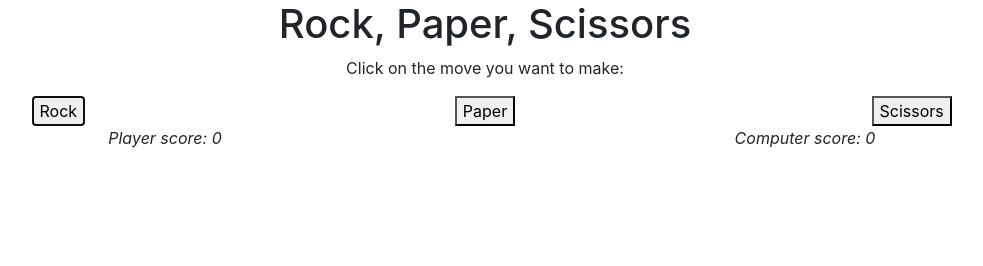
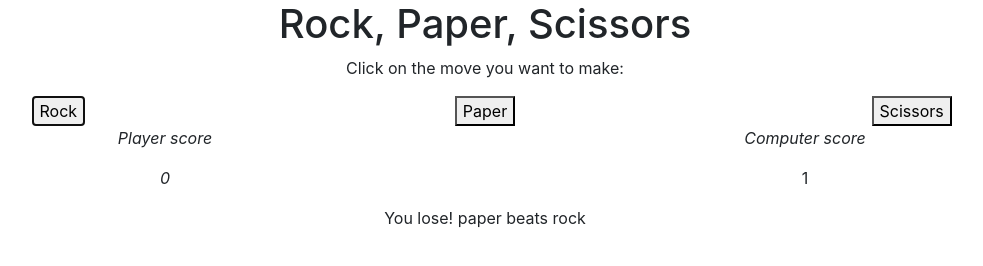
Before and after one commit to ste001/rock-paper-scissors, a plain HTML site: page index.html in a window 1280 px wide. Both pictures are taken after a click on the button "Rock". Shown: the whole page, without its empty margins (155-1138 px from the left). Drawn offline with nearby package versions, Linux system fonts and the light colour scheme.

Commit message:
Add game loop and win/loss messages

```diff
--- a/game.js
+++ b/game.js
@@ -19,7 +19,7 @@ function playRound(playerSelection, computerSelection){
 		return 0;
 	}
 	else {
-		let res ="<p>You lose! " + computerSelection + " beats " + playerSelection + "</p>;
+		let res ="<p>You lose! " + computerSelection + " beats " + playerSelection + "</p>";
 		addResult(res);
 		return -1;
 	}
@@ -30,23 +30,38 @@ function addResult(result){
 	results.insertAdjacentHTML('afterbegin', result);
 }
 
-function updateScores (result, playerScore, computerScore){
-	switch (result){
+let playerScore = 0;
+let computerScore = 0;
+const MAX_WINS = 5;
+
+const buttons = document.querySelectorAll('button');
+
+buttons.forEach((button)=>{
+	button.addEventListener('click', e => {
+		let roundResult = playRound(e.target.id, computerPlay());
+		switch (roundResult){
 			case 1:
 				playerScore++;
+				const ps = document.getElementById('player-score');
+				ps.textContent = playerScore;
 				break;
 			case 0:
 				break;
 			case -1:
 				computerScore++;
+				const cs = document.getElementById('computer-score');
+				cs.textContent = computerScore;
+				break;
+			default:
 				break;
 		}
+		if (playerScore === 5){
+			const msg = "<p style='color:green;'>You win the game!</p>";
+			addResult(msg);
 		}
-
-const buttons = document.querySelectorAll('button');
-
-buttons.forEach((button)=>{
-	button.addEventListener('click', (e) => {
-		playRound(e.target.id, computerPlay());
+		if (computerScore === 5){
+			const msg = "<p style='color:red;'>You lose the game!</p>";
+			addResult(msg);
+		}
 	});
 });
--- a/index.html
+++ b/index.html
@@ -22,8 +22,8 @@
 			<div class="col"><button id="scissors">Scissors</button></div>
 		</div>
 		<div class="row">
-			<div class="col"><p><em>Player score: 0</p></em></div>
-			<div class="col"><p><em>Computer score: 0</p></em></div>
+			<div class="col"><span></span><p><em>Player score</p></em><p id="player-score"><em>0</p></em></div></span>
+			<div class="col"><span></span><p><em>Computer score</p></em><p id="computer-score"><em>0</p></em></div></span>
 		</div>
 		<div id="results">
 		</div>
```
Lines whose indentation alone changed are shown as unchanged.
